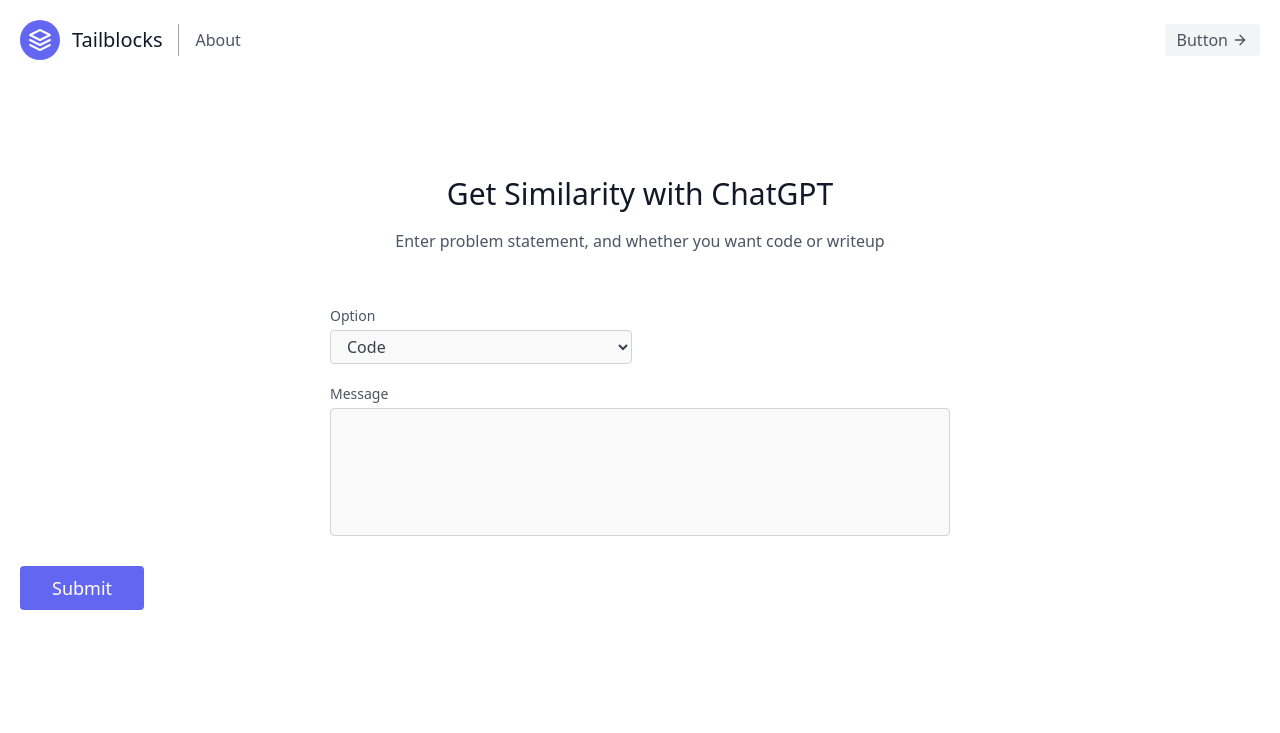
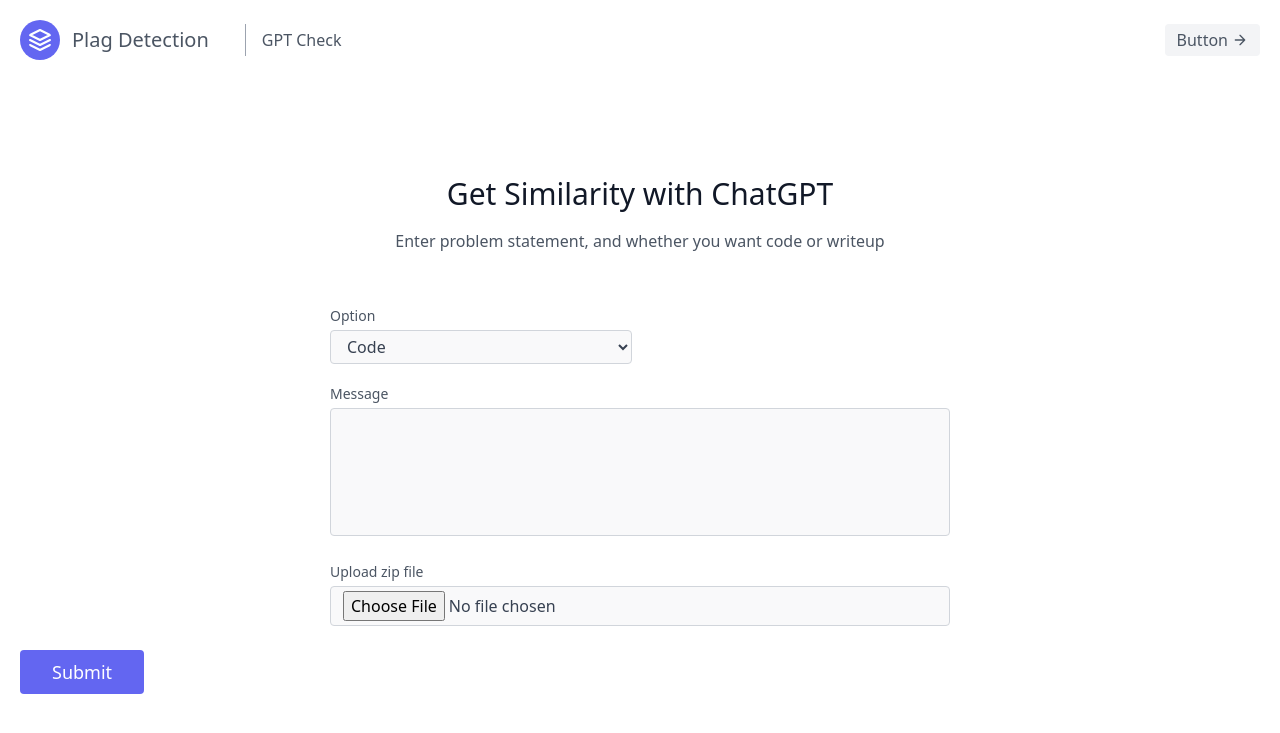
Before and after one commit to AtharvaMutsaddi/COEP-Hackathon-PlagCheck, a Flask app: page /gptpage in a window 1280 px wide. Shown: the top 733 px of the page. Run offline with Flask 3, Linux system fonts and the light colour scheme; some libraries are stand-ins or nearby versions.

Commit message:
added upload field in gptpage

```diff
--- a/app.py
+++ b/app.py
@@ -24,6 +24,7 @@ def gpt():
     option = request.form['option']
     message = request.form['message']
     resp=""
+    output = ""
     # with open("./uploads/testfiles/inodenumber-1.c","r",encoding="utf-8") as f:
     #     resp=f.read()
 
@@ -35,29 +36,33 @@ def gpt():
 
     resp=resp.replace("\\n", "\n")
 
-    # TEMPORARILY USING HARDCODED FILE IN UPLOADS. THIS WILL BE REPLACED BY THE ACTUAL FILE NAME PATH UPLOADED
-    file_name = "testfiles"
-    file_path = f"uploads/{file_name}.zip"
-    extract_zip_recursively(file_path, "uploads/")
-    folder_structure = Folder_Structure(
-    ).get_detailed_report_of_files(f"uploads/{file_name}")
-    # print(folder_structure)
-    fmap = get_file_mapping(folder_structure, f"uploads/{file_name}")
+    file = request.files['file']
+
+    filename = file.filename
+    file_path = os.path.join("uploads", filename)
+    file.save(file_path)
+
+    if filename.endswith(".zip"):
+        extract_zip_recursively(file_path, "uploads/")
+
+    folder_structure = Folder_Structure().get_detailed_report_of_files("uploads")
+    fmap = get_file_mapping(folder_structure, "uploads")
+
     for ftype in fmap.keys():
         rel_file_paths = fmap[ftype]
         for fp in rel_file_paths:
             file_content = File_Reader().get_type_of_file_and_data(fp)[
                 "file_data"]
             simi = 0
-            # print(file_content)
             if (option == 'code'):
                 simi = simhash_simi(file_content, resp)
             else:
                 simi = get_cosine_simi(file_content, resp)
 
             print(f"{fp}\t{simi}")
+            output += f"{fp}\t{simi}<br>"
 
-    return render_template('home.html')
+    return output
 
 
 if __name__ == '__main__':
--- a/requirements.txt
+++ b/requirements.txt
@@ -6,7 +6,6 @@ pandas
 numpy
 streamlit
 python-Levenshtein
-hashlib
 gensim
 python-docx
 nbformat
--- a/templates/base.html
+++ b/templates/base.html
@@ -17,10 +17,10 @@
             <svg xmlns="http://www.w3.org/2000/svg" fill="none" stroke="currentColor" stroke-linecap="round" stroke-linejoin="round" stroke-width="2" class="w-10 h-10 text-white p-2 bg-indigo-500 rounded-full" viewBox="0 0 24 24">
               <path d="M12 2L2 7l10 5 10-5-10-5zM2 17l10 5 10-5M2 12l10 5 10-5"></path>
             </svg>
-            <span class="ml-3 text-xl">Tailblocks</span>
+            <a class="mr-5 hover:text-gray-900" href="/"><span class="ml-3 text-xl">Plag Detection</span></a>
           </a>
           <nav class="md:mr-auto md:ml-4 md:py-1 md:pl-4 md:border-l md:border-gray-400	flex flex-wrap items-center text-base justify-center">
-            <a class="mr-5 hover:text-gray-900" href="/about">About</a>
+            <a class="mr-5 hover:text-gray-900" href="/gptpage">GPT Check</a>
           </nav>
           <button class="inline-flex items-center bg-gray-100 border-0 py-1 px-3 focus:outline-none hover:bg-gray-200 rounded text-base mt-4 md:mt-0">Button
             <svg fill="none" stroke="currentColor" stroke-linecap="round" stroke-linejoin="round" stroke-width="2" class="w-4 h-4 ml-1" viewBox="0 0 24 24">
--- a/templates/gpt.html
+++ b/templates/gpt.html
@@ -3,7 +3,7 @@
 {% block content %}
 <section class="text-gray-600 body-font relative">
     <div class="container px-5 py-24 mx-auto">
-        <form action="/gpt" method="POST"> <!-- Added form element -->
+        <form action="/gpt" method="POST" enctype="multipart/form-data"> <!-- Added form element -->
             <div class="flex flex-col text-center w-full mb-12">
                 <h1 class="sm:text-3xl text-2xl font-medium title-font mb-4 text-gray-900">Get Similarity with ChatGPT</h1>
                 <p class="lg:w-2/3 mx-auto leading-relaxed text-base">Enter problem statement, and whether you want code or
@@ -28,6 +28,13 @@
                                 class="w-full bg-gray-100 bg-opacity-50 rounded border border-gray-300 focus:border-indigo-500 focus:bg-white focus:ring-2 focus:ring-indigo-200 h-32 text-base outline-none text-gray-700 py-1 px-3 resize-none leading-6 transition-colors duration-200 ease-in-out"></textarea>
                         </div>
                     </div>
+                    <div class="p-2 w-full">
+                        <div class="relative">
+                            <label for="file" class="leading-7 text-sm text-gray-600">Upload zip file</label>
+                            <input type="file" id="file" name="file"
+                                class="w-full bg-gray-100 bg-opacity-50 rounded border border-gray-300 focus:border-indigo-500 focus:bg-white focus:ring-2 focus:ring-indigo-200 text-base outline-none text-gray-700 py-1 px-3 leading-6 transition-colors duration-200 ease-in-out">
+                        </div>
+                    </div>
                 </div>
             </div>
             <button type="submit" class="mx-auto mt-6 text-white bg-indigo-500 border-0 py-2 px-8 focus:outline-none hover:bg-indigo-600 rounded text-lg">Submit</button>
```
Also changed, not shown: uploads/merge.py (added, +34 -0 lines).
